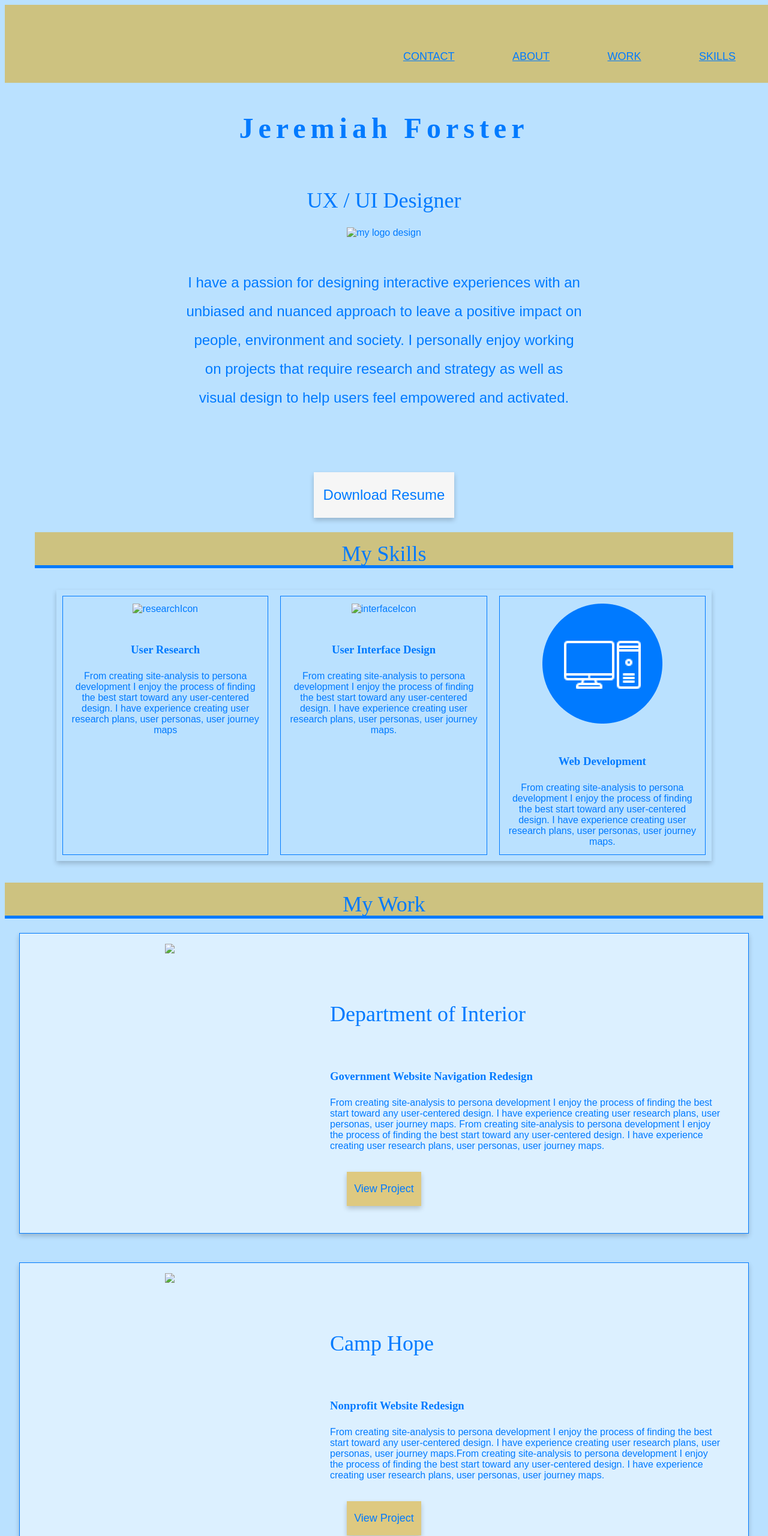
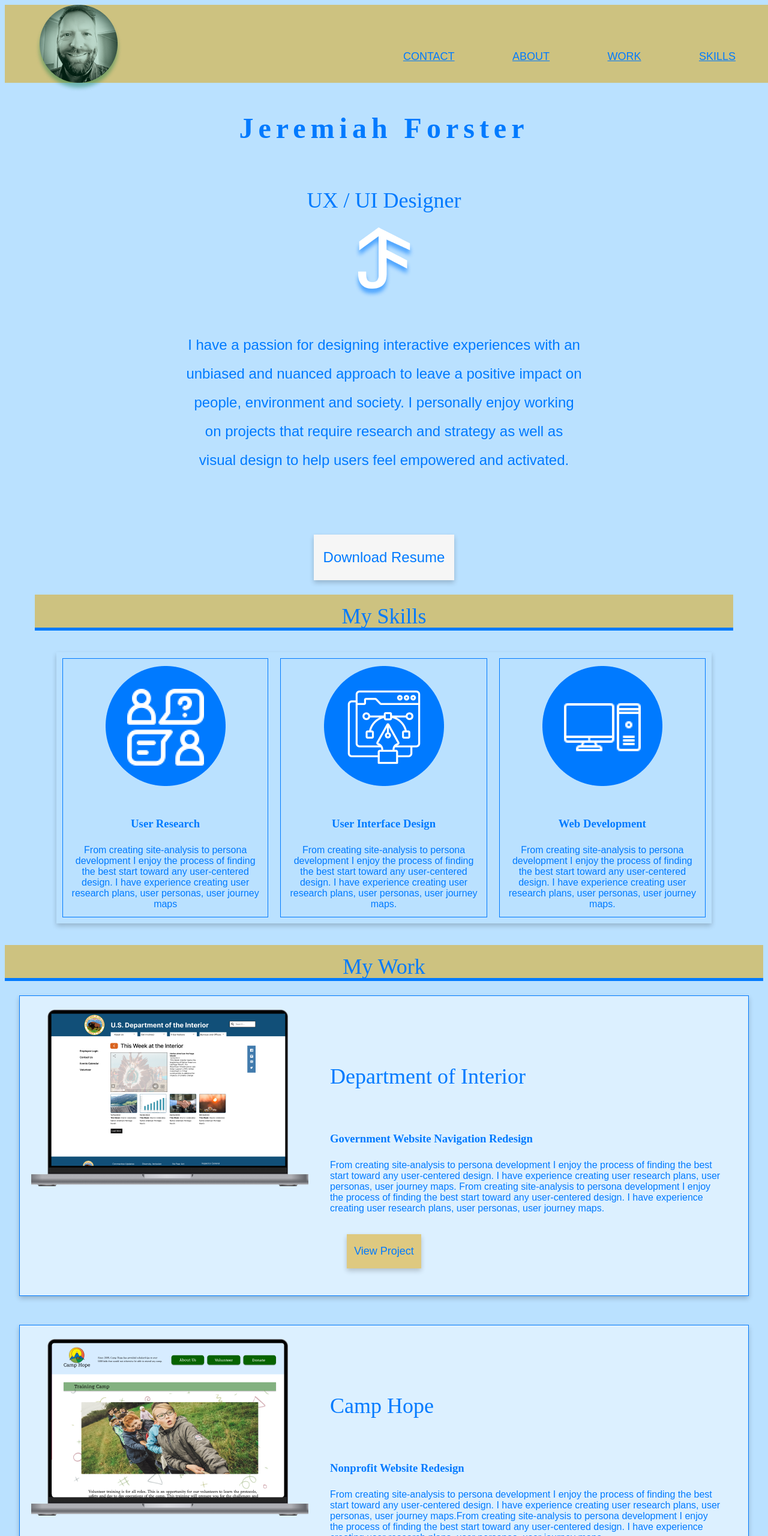
Before and after one commit to Squatch76/UX_UI_HW_19, a plain HTML site: page index.html in a window 1280 px wide. Shown: the top 2560 px of the page at 60% size. Drawn offline with Linux system fonts and the light colour scheme; a web font is replaced by a local one.

Commit message:
pictures added to file format

```diff
--- a/index.html
+++ b/index.html
@@ -20,7 +20,7 @@
 
 <body>
     <nav>
-        <label class="picture"><img src="small green picture.png" alt=""></label>
+        <label class="picture"><img src="./images/small green picture.png" alt=""></label>
         <ul>
             <li><a class="active" href="#">Contact</a></li>
             <li><a href="#">About</a></li>
@@ -38,7 +38,7 @@
                 <h1>Jeremiah Forster</h1>
                 <h2>UX / UI Designer</h2>
                 <div class="image">
-                    <img src="./My Logo shadow small.png" alt="my logo design">
+                    <img src="./images/My Logo shadow small.png" alt="my logo design">
 
                 </div>
                 <p>I have a passion for designing interactive experiences with an unbiased and nuanced approach to leave
@@ -55,7 +55,7 @@
                     <section id="mySkills" class="flex">
 
                         <div class="card">
-                            <img src="./Research Icon.png" alt="researchIcon">
+                            <img src="./images/Research Icon.png" alt="researchIcon">
                             <div class="container">
                                 <h3>User Research</h3>
                                 <p1>From creating site-analysis to persona development I enjoy the process of finding
@@ -67,7 +67,7 @@
                         </div>
 
                         <div class="card">
-                            <img src="./Interface_Icon.png" alt="interfaceIcon">
+                            <img src="./images/Interface_Icon.png" alt="interfaceIcon">
                             <div class="container">
                                 <h3>User Interface Design</h3>
                                 <p1>From creating site-analysis to persona development I enjoy the process of finding
@@ -101,7 +101,7 @@
         <section id="workGrid">
             <div id="doiMockup" class="workGridArea">
                 <div class="image2">
-                    <img src="./doi homepage small.png">
+                    <img src="./images/doi homepage small.png">
                 </div>
             </div>
 
@@ -126,7 +126,7 @@
     <section id="workGrid">
         <div id="doiMockup" class="workGridArea">
             <div class="image2">
-                <img src="./Camp Hope home page small.png">
+                <img src="./images/Camp Hope home page small.png">
             </div>
         </div>
 
@@ -150,7 +150,7 @@
     <section id="workGrid">
         <div id="doiMockup" class="workGridArea">
             <div class="image2">
-                <img src="./Streamline wireframes small.png">
+                <img src="./images/Streamline wireframes small.png">
             </div>
         </div>
 
```
Also changed, not shown: 1 other file.
